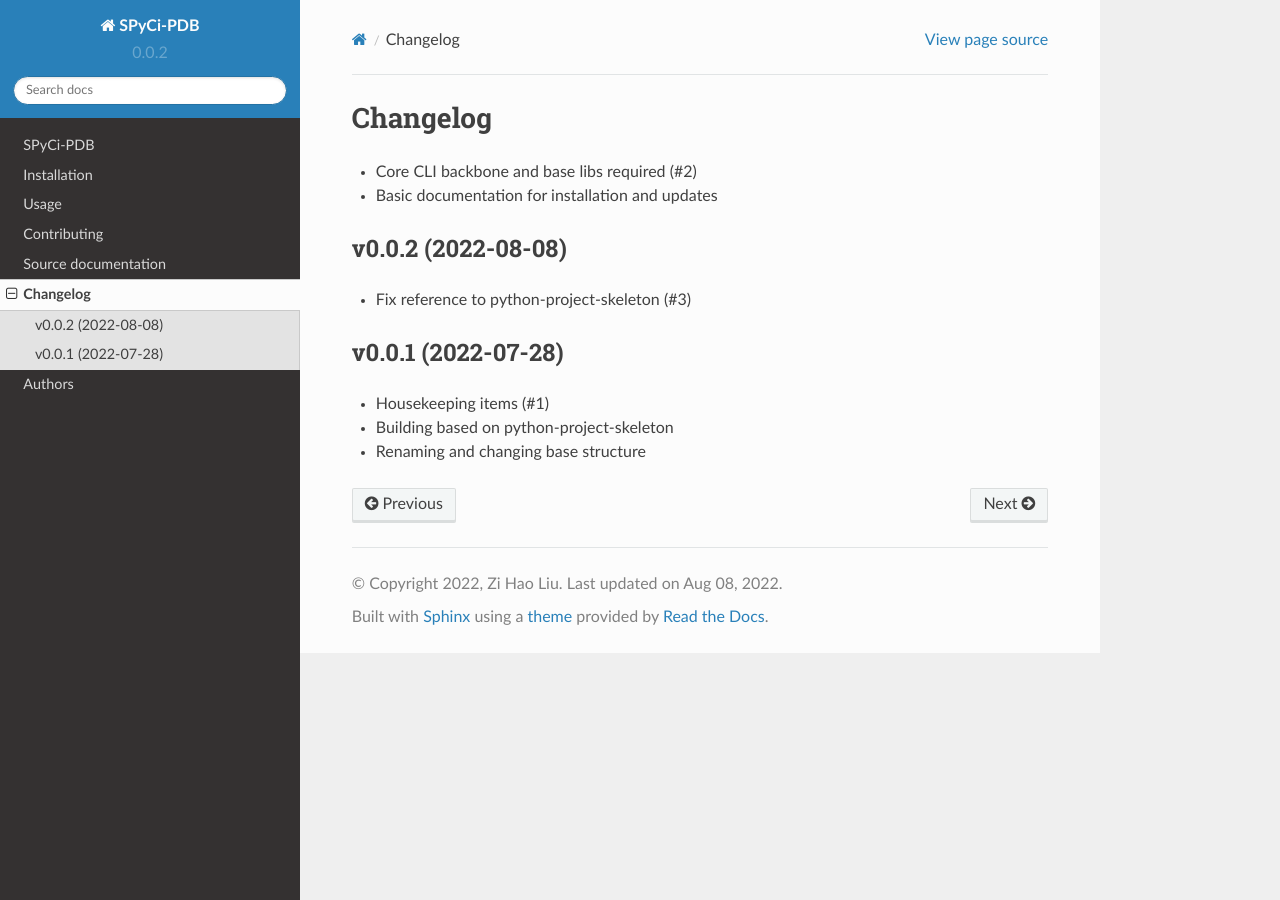
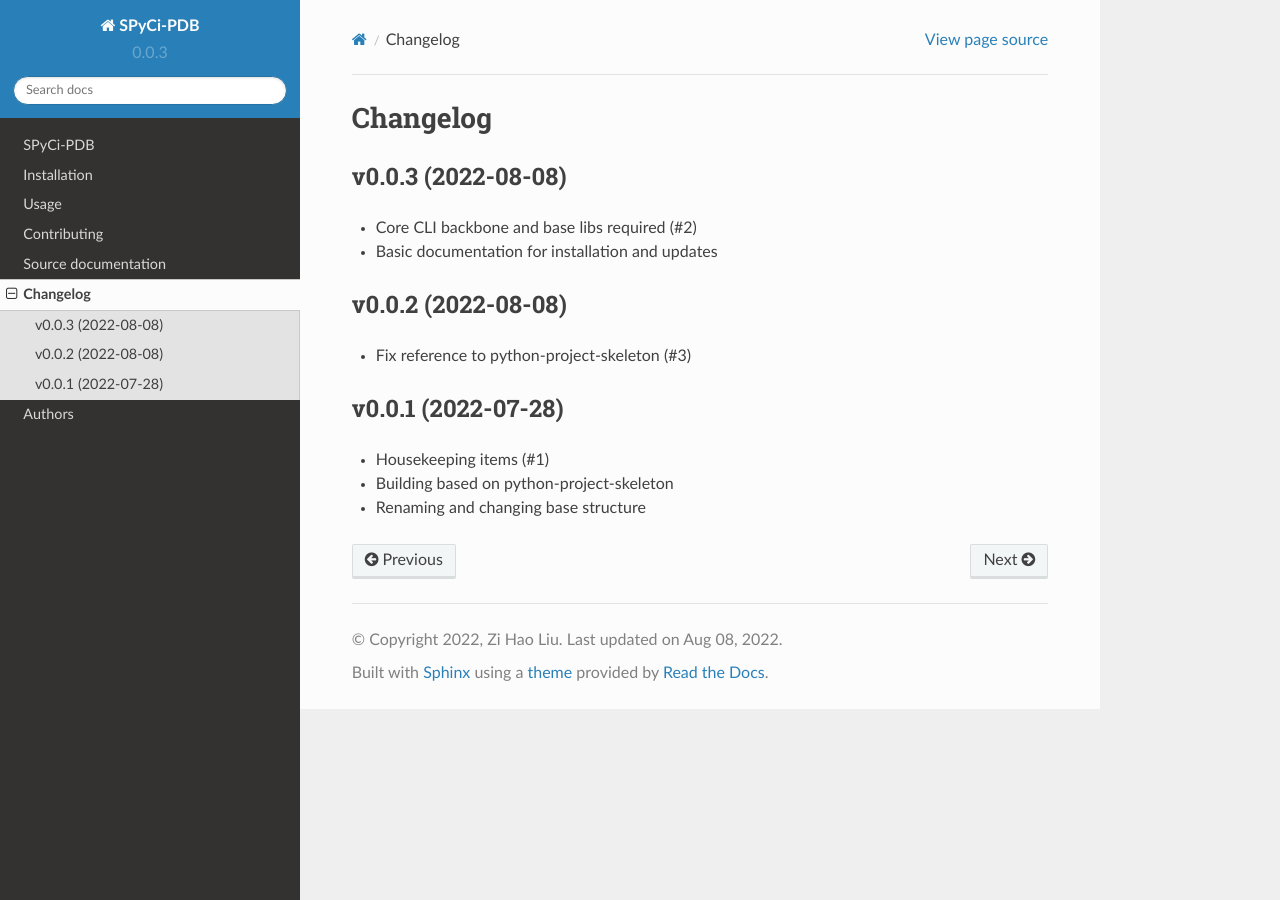
Before and after one commit to julie-forman-kay-lab/SPyCi-PDB, a Sphinx documentation site: the page built from docs/changelog.rst, in a window 1280 px wide. Built offline with Sphinx 7.4.7 and the Read the Docs theme 2.0.0, drawn with Linux system fonts in a browser that asks for light colours; pages that are not in the unit, such as notebooks, are missing from menus.

Commit message:
[SKIP] version bump 0.0.2 -> 0.0.3
Merge pull request #2 from menoliu/core-cli

Initialize Core CLI and libraries

```diff
--- a/CHANGELOG.rst
+++ b/CHANGELOG.rst
@@ -1,6 +1,9 @@
 
 Changelog
 =========
+
+v0.0.3 (2022-08-08)
+------------------------------------------------------------
 
 * Core CLI backbone and base libs required (#2)
 * Basic documentation for installation and updates
--- a/README.rst
+++ b/README.rst
@@ -10,4 +10,4 @@ Developed as a standalone program with integration into the IDPConformerGenerato
 Version
 -------
 
-v0.0.2
+v0.0.3
--- a/docs/conf.py
+++ b/docs/conf.py
@@ -48,7 +48,7 @@ project = 'SPyCi-PDB'
 year = '2022'
 author = 'Zi Hao Liu'
 copyright = '{0}, {1}'.format(year, author)
-version = release = '0.0.2'
+version = release = '0.0.3'
 
 pygments_style = 'trac'
 templates_path = ['.']
--- a/setup.py
+++ b/setup.py
@@ -36,7 +36,7 @@ long_description = '{}\n{}'.format(
 
 setup(
     name='spycipdb',
-    version='0.0.2',
+    version='0.0.3',
     description='Structural Python (Back) Calculator Interface for PDBs.',
     long_description=long_description,
     long_description_content_type='text/x-rst',
--- a/src/spycipdb/__init__.py
+++ b/src/spycipdb/__init__.py
@@ -84,4 +84,4 @@ def count_string_formatters(s):
 
 source_folder = Path(__file__).absparent
 
-__version__ = '0.0.2'
+__version__ = '0.0.3'
```
Also changed, not shown: .bumpversion.cfg.
